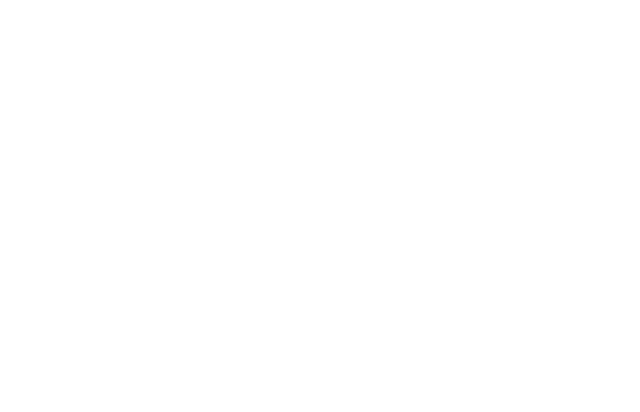
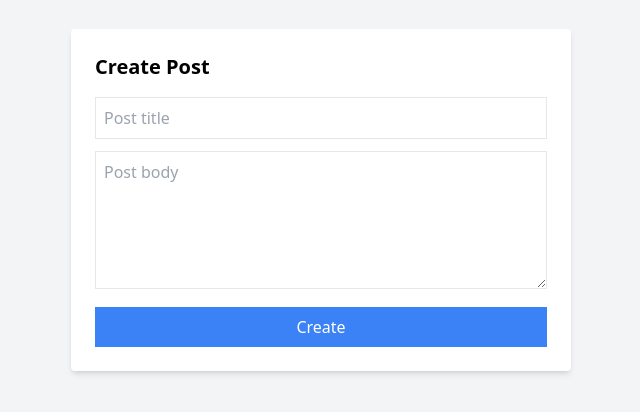
Before and after one commit to ashu130698/devdiscuss, a React app in the folder frontend/: page /create-post in a window 1280 px wide. Before the commit this address had no page. Shown: the part 200-612 px from the top of the page, without its empty margins (319-959 px from the left). Built offline with nearby package versions, Linux system fonts and the light colour scheme; sample sign-in values are in the browser's storage; the HTML template or start-up script is replaced by a standard one.

Commit message:
create post feature added

```diff
--- a/frontend/src/App.tsx
+++ b/frontend/src/App.tsx
@@ -5,6 +5,7 @@
 import PostDetails from "./pages/PostDetails";
 import ProtectedRoute from "./components/ProtectedRoute";
 import PublicRoute from "./components/PublicRoute";
+import CreatePost from "./pages/CreatePost";
 
 export default function App() {
   return (
@@ -48,6 +49,14 @@
             </ProtectedRoute>
           }
         />
+        <Route
+          path="/create-post"
+          element={
+            <ProtectedRoute>
+              <CreatePost />
+            </ProtectedRoute>
+          }
+        />
       </Routes>
     </BrowserRouter>
   );
--- a/frontend/src/pages/CreatePost.tsx
+++ b/frontend/src/pages/CreatePost.tsx
@@ -0,0 +1,52 @@
+import React, { useState } from "react";
+import { useNavigate } from "react-router-dom";
+import API from "../services/api";
+
+const CreatePost = () => {
+  //state for form input
+  const [title, setTitle] = useState("");
+  const [body, setBody] = useState("");
+  //use navigation after success
+  const navigate = useNavigate();
+  // runs when form is submitted
+  const handleSubmit = async (e: React.FormEvent) => {
+    e.preventDefault(); //prevent page load
+    try {
+      //call backend API to create post
+      await API.post("/posts", {
+        title,
+        body,
+      });
+      // after successful creation → go back to posts page
+      navigate("/posts");
+    } catch (error) {
+      alert("Failed to create Post");
+    }
+  };
+  return (
+    <div className="min-h-screen flex items-center justify-center bg-gray-100">
+      <form
+        onSubmit={handleSubmit}
+        className="bg-white p-6 rounded shadow-md w-[500px]"
+      >
+        <h2 className="text-xl font-bold mb-4">Create Post</h2>
+        <input
+          className="border p-2 w-full mb-3"
+          placeholder="Post title"
+          value={title}
+          onChange={(e) => setTitle(e.target.value)}
+        />
+        <textarea
+          className="border p-2 w-full mb-3"
+          placeholder="Post body"
+          rows={5}
+          value={body}
+          onChange={(e) => setBody(e.target.value)}
+        />
+        <button className="bg-blue-500 text-white p-2 w-full">Create</button>
+      </form>
+    </div>
+  );
+};
+
+export default CreatePost;
--- a/frontend/src/pages/Posts.tsx
+++ b/frontend/src/pages/Posts.tsx
@@ -54,6 +54,12 @@
   return (
     <div className="p-6 max-w-3xl mx-auto">
       <h2 className="text-2xl font-bold mb-4">All Posts</h2>
+      <button
+        onClick={() => navigate("/create-post")}
+        className="bg-blue-600 text-white px-4 py-2 mb-4 rounded"
+      >
+        + Create Post
+      </button>
       {/* if no post exit */}
       {posts.length === 0 && <p className="text-gray-500">No posts yet</p>}
       {/* map loops through array and show each post */}
```
